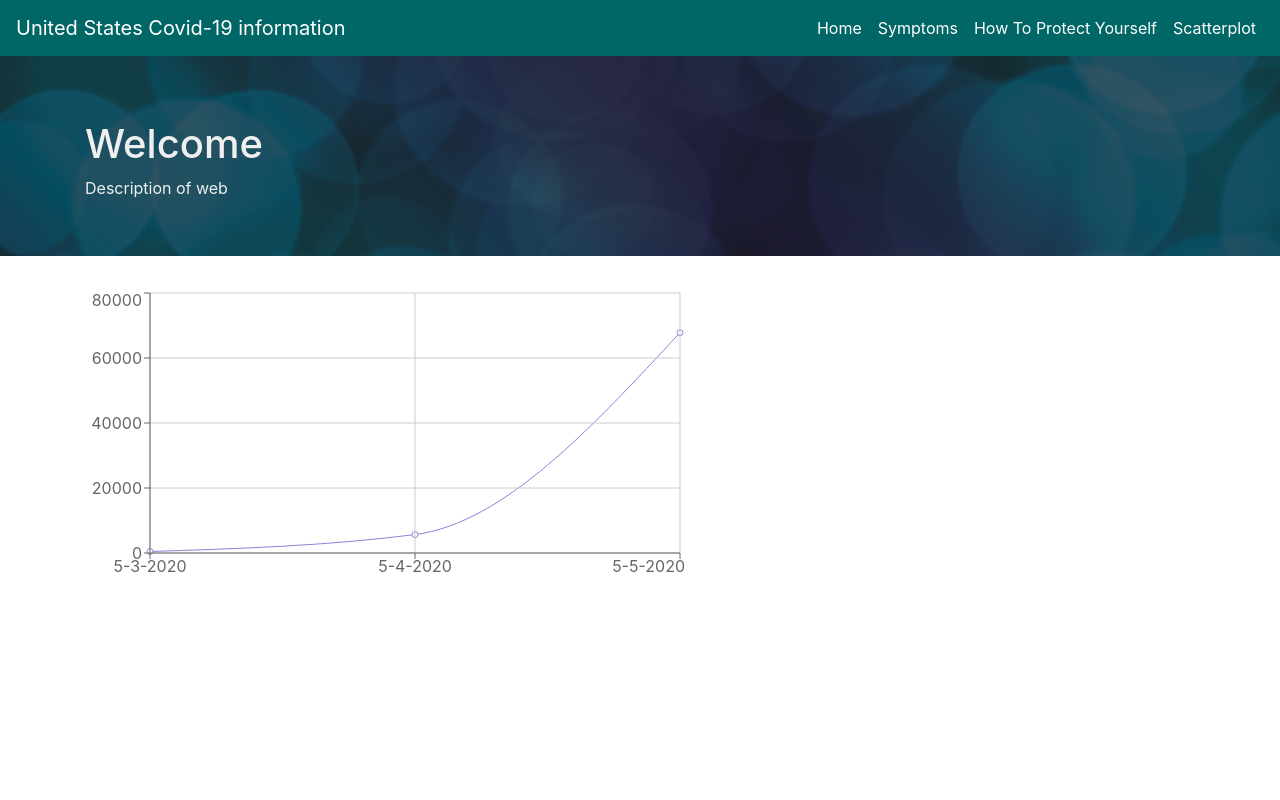
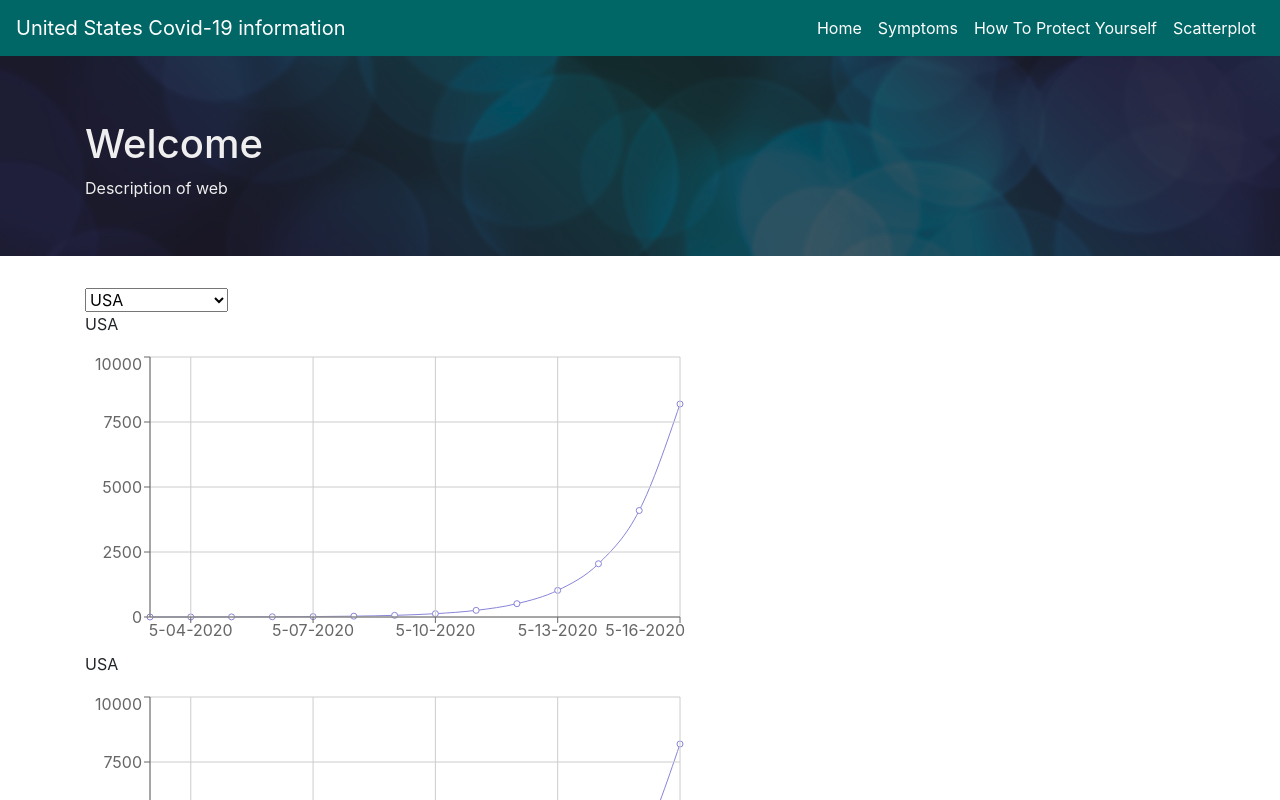
Before and after one commit to MJDean925/FrontEndWeb-CovidApp, a React (Create React App) app: page /Scatter in a window 1280 px wide. Shown: the top 800 px of the page. Built offline with nearby package versions, Linux system fonts and the light colour scheme; no server answers; the database is empty.

Commit message:
Added firebase and dropdown

```diff
--- a/src/App.js
+++ b/src/App.js
@@ -7,7 +7,7 @@ import { NoMatch } from './NoMatch'
 import {Layout } from './components/Layout';
 import { Navigation } from './components/Navigation'
 import { Jumbotron } from './components/Jumbotron'
-import Scatter from './components/testScatter'
+import Dropdown from './components/dropdown'
 
 function App() {
   return (
@@ -20,7 +20,7 @@ function App() {
           <Route exact path="/" component={Home} />
           <Route path="/Symptoms" component={Symptoms} />
           <Route path="/HowToProtectYourself" component={HowToProtectYourself} />
-          <Route path="/Scatter" component={Scatter} />
+          <Route path="/Scatter" component={Dropdown} />
           <Route component={NoMatch} />
         </Switch>
       </Router>
--- /dev/null
+++ b/src/components/Scatter.js
@@ -0,0 +1,74 @@
+import React, { Component } from 'react';
+import { LineChart, Line, CartesianGrid, XAxis, YAxis } from 'recharts';
+
+function compareValues(key, order = 'asc') {
+    return function innerSort(a, b) {
+      if (!a.hasOwnProperty(key) || !b.hasOwnProperty(key)) {
+        // property doesn't exist on either object
+        return 0;
+      }
+
+      const varA = (typeof a[key] === 'string')
+        ? a[key].toUpperCase() : a[key];
+      const varB = (typeof b[key] === 'string')
+        ? b[key].toUpperCase() : b[key];
+
+      let comparison = 0;
+      if (varA > varB) {
+        comparison = 1;
+      } else if (varA < varB) {
+        comparison = -1;
+      }
+      return (
+        (order === 'desc') ? (comparison * -1) : comparison
+      );
+    };
+  }
+
+  //After firebase is loaded and the call is modified for the dropdown and data type, this class can be
+  //renamed and copy/pasted to the bottom of this document then that renamed for next data type
+  //This can be repeated for all scatters
+class Scatter extends Component {
+    render() {
+        var data = [
+            {x: '5-12-2020', y: 512},
+            {x: '5-06-2020', y: 8},
+            {x: '5-07-2020', y: 16},
+            {x: '5-08-2020', y: 32},
+            {x: '5-09-2020', y: 64},
+            {x: '5-10-2020', y: 128},
+            {x: '5-11-2020', y: 256},
+            {x: '5-13-2020', y: 1024},
+            {x: '5-14-2020', y: 2048},
+            {x: '5-15-2020', y: 4096},
+            {x: '5-16-2020', y: 8192},
+            {x: '5-03-2020', y: 1},
+            {x: '5-04-2020', y: 2},
+            {x: '5-05-2020', y: 4},
+        ];
+
+        //Change the 'USA' to this.props.sel and console.log to storing in data[]
+        this.props.db.collection('USA').get().then((query) => {
+          query.docs.forEach(doc => {
+            console.log(doc.id);
+          });
+        })
+
+        console.log(data);
+        data.sort(compareValues('x'));
+
+        return (
+            <div>
+                <p>{this.props.sel}</p>
+                <LineChart width={600} height={300} data={data}>
+                    <Line type="monotone" dataKey="y" stroke="#8884d8" />
+                    <CartesianGrid stroke="#ccc" />
+                    <XAxis dataKey="x" />
+                    <YAxis />
+                </LineChart>
+            </div>
+        );
+    }
+}
+
+export default Scatter;
--- /dev/null
+++ b/src/components/dropdown.js
@@ -0,0 +1,95 @@
+import React, { Component } from 'react';
+import Scatter from './Scatter';
+import firebase from './firebase';
+
+class Dropdown extends Component{
+    constructor(props){
+        super(props);
+
+        // var firebaseConfig = {
+        //     apiKey: "AIzaSyANBWBR4fSx-dpo5KmkMxpyAXjy2V6WQlU",
+        //     authDomain: "covid-web-704d0.firebaseapp.com",
+        //     databaseURL: "https://covid-web-704d0.firebaseio.com",
+        //     projectId: "covid-web-704d0",
+        //     storageBucket: "covid-web-704d0.appspot.com",
+        //     messagingSenderId: "96586993761",
+        //     appId: "1:96586993761:web:dc17f95d9f06a91895da20"
+        //   };
+        //   // Initialize Firebase
+        //   firebase.initializeApp(firebaseConfig);
+
+          //this.db = firebase.firestore();
+
+        this.state = {selection: "USA", db: firebase.firestore()};
+        //var db = firebase.firestore();
+        //db.collection('USA').get().then((query) => {query.docs.forEach(doc => {console.log(doc.id);});})
+
+    }
+    handleChange(e){
+        this.setState({selection:e.target.value});
+    }
+    render(){
+        return(
+            <div>
+                <select value={this.state.selection} onChange={(e) => {this.handleChange(e);}}>
+                    <option value="USA">USA</option>
+                    <option value="Alabama">Alabama</option>
+                    <option value="Alaska">Alaska</option>
+                    <option value="Arizona">Arizona</option>
+                    <option value="Arkansas">Arkansas</option>
+                    <option value="California">California</option>
+                    <option value="Colorado">Colorado</option>
+                    <option value="Connecticut">Connecticut</option>
+                    <option value="Delaware">Delaware</option>
+                    <option value="Florida">Florida</option>
+                    <option value="Georgia">Georgia</option>
+                    <option value="Hawaii">Hawaii</option>
+                    <option value="Idaho">Idaho</option>
+                    <option value="Illinois">Illinois</option>
+                    <option value="Indiana">Indiana</option>
+                    <option value="Iowa">Iowa</option>
+                    <option value="Kansas">Kansas</option>
+                    <option value="Kentucky">Kentucky</option>
+                    <option value="Louisiana">Louisiana</option>
+                    <option value="Maine">Maine</option>
+                    <option value="Maryland">Maryland</option>
+                    <option value="Massachusetts">Massachusetts</option>
+                    <option value="Michigan">Michigan</option>
+                    <option value="Minnesota">Minnesota</option>
+                    <option value="Mississippi">Mississippi</option>
+                    <option value="Missouri">Missouri</option>
+                    <option value="Montana">Montana</option>
+                    <option value="Nebraska">Nebraska</option>
+                    <option value="Nevada">Nevada</option>
+                    <option value="New Hampshire">New Hampshire</option>
+                    <option value="New Jersey">New Jersey</option>
+                    <option value="New Mexico">New Mexico</option>
+                    <option value="New York">New York</option>
+                    <option value="North Carolina">North Carolina</option>
+                    <option value="North Dakota">North Dakota</option>
+                    <option value="Ohio">Ohio</option>
+                    <option value="Oklahoma">Oklahoma</option>
+                    <option value="Oregon">Oregon</option>
+                    <option value="Pennsylvania">Pennsylvania</option>
+                    <option value="Rhode Island">Rhode Island</option>
+                    <option value="South Carolina">South Carolina</option>
+                    <option value="South Dakota">South Dakota</option>
+                    <option value="Tennessee">Tennessee</option>
+                    <option value="Texas">Texas</option>
+                    <option value="Utah">Utah</option>
+                    <option value="Vermont">Vermont</option>
+                    <option value="Virginia">Virginia</option>
+                    <option value="Washington">Washington</option>
+                    <option value="West Virginia">West Virginia</option>
+                    <option value="Wisconsin">Wisconsin</option>
+                    <option value="Wyoming">Wyoming</option>
+                </select>
+                <Scatter sel={this.state.selection} db={this.state.db}/>
+                <Scatter sel={this.state.selection} db={this.state.db}/>
+
+            </div>
+        );
+    }
+}
+
+export default Dropdown;
--- /dev/null
+++ b/src/components/firebase.js
@@ -0,0 +1,16 @@
+import * as firebase from 'firebase';
+
+// Your web app's Firebase configuration
+var config = {
+    apiKey: "AIzaSyANBWBR4fSx-dpo5KmkMxpyAXjy2V6WQlU",
+    authDomain: "covid-web-704d0.firebaseapp.com",
+    databaseURL: "https://covid-web-704d0.firebaseio.com",
+    projectId: "covid-web-704d0",
+    storageBucket: "covid-web-704d0.appspot.com",
+    messagingSenderId: "96586993761",
+    appId: "1:96586993761:web:dc17f95d9f06a91895da20"
+  };
+  // Initialize Firebase
+  //firebase.initializeApp(firebaseConfig);
+
+  export default !firebase.apps.length ? firebase.initializeApp(config) : firebase.app();
--- a/src/components/testScatter.js
+++ /dev/null
@@ -1,24 +0,0 @@
-import React, { Component } from 'react';
-import { LineChart, Line, CartesianGrid, XAxis, YAxis } from 'recharts';
-
-class Scatter extends Component {
-    render() {
-        const data = [
-            {x: '5-3-2020', uv: 456},
-            {x: '5-4-2020', uv: 5670},
-            {x: '5-5-2020', uv: 67800}
-        ];
-        return (
-            <div>
-                <LineChart width={600} height={300} data={data}>
-                    <Line type="monotone" dataKey="uv" stroke="#8884d8" />
-                    <CartesianGrid stroke="#ccc" />
-                    <XAxis dataKey="x" />
-                    <YAxis />
-                </LineChart>
-            </div>
-        );
-    }
-}
-
-export default Scatter;
```
